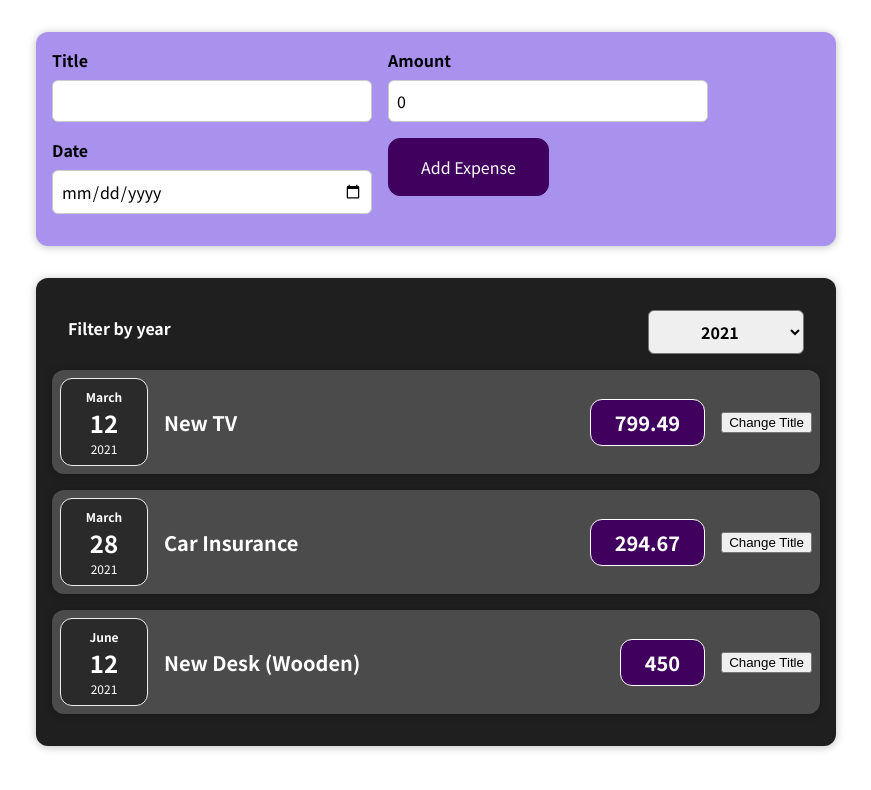
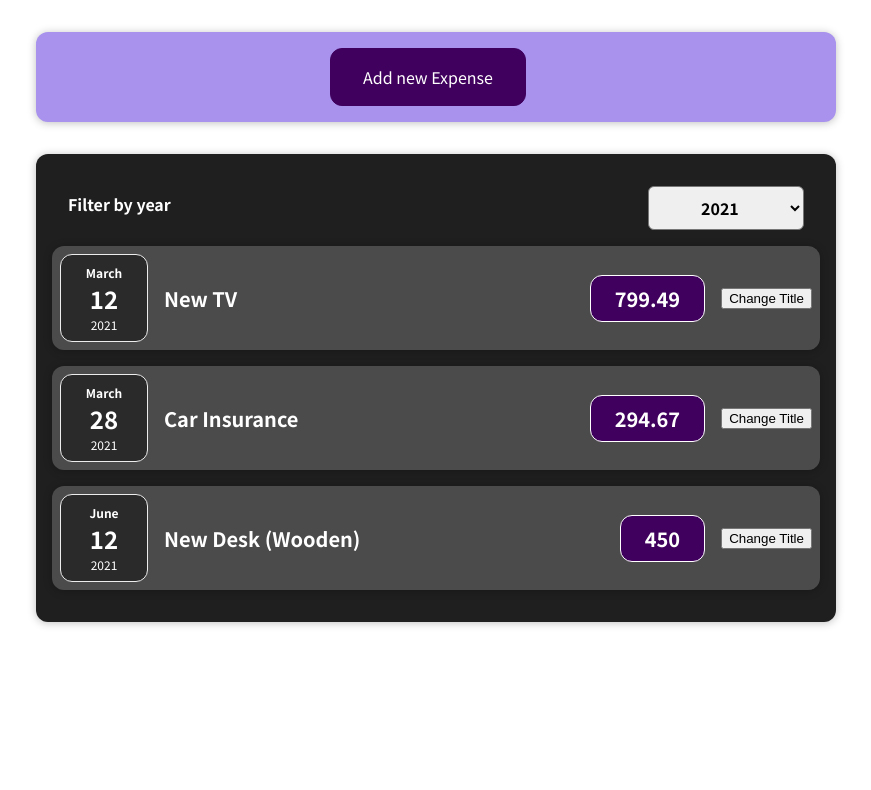
Before and after one commit to mahaSiren/react-complete-guide, a React (Create React App) app: page / in a window 1280 px wide. Shown: the top 790 px of the page, without its empty margins (204-1075 px from the left). Built offline with nearby package versions, Linux system fonts and the light colour scheme.

Commit message:
Assignment 5

```diff
--- a/src/components/NewExpense/ExpenseForm.js
+++ b/src/components/NewExpense/ExpenseForm.js
@@ -8,7 +8,8 @@ const ExpenseForm = (props) => {
   //   });
   const [enteredTite, setEnteredTitle] = useState("");
   const [enteredAmount, setEnteredAmount] = useState(0.0);
-  const [enteredDate, setEnteredDate] = useState(new Date());
+  const [enteredDate, setEnteredDate] = useState("");
+  let [editMode, setEditMode] = useState(false);
 
   const titleChangeHandler = (event) => {
     setEnteredTitle(event.target.value);
@@ -47,11 +48,27 @@ const ExpenseForm = (props) => {
     if (props.onSaveExpenseData) {
       props.onSaveExpenseData(expenseData);
     }
-
     setEnteredAmount(0.0);
     setEnteredDate(new Date());
     setEnteredTitle("");
   };
+
+  const cancelHandler = (e) => {
+    e.preventDefault();
+    setEditMode(false);
+  };
+
+  const addNewExpense_ButtonClickeHandler = () => {
+    setEditMode(true);
+  };
+
+  if (!editMode) {
+    return (
+      <button onClick={addNewExpense_ButtonClickeHandler}>
+        Add new Expense
+      </button>
+    );
+  }
 
   return (
     <form onSubmit={submitHandler}>
@@ -85,6 +102,9 @@ const ExpenseForm = (props) => {
           ></input>
         </div>
         <div className="new-expense__actions">
+          <button type="cancel" onClick={cancelHandler}>
+            Cancel
+          </button>
           <button type="submit">Add Expense</button>
         </div>
       </div>
--- a/src/components/NewExpense/ExportForm.css
+++ b/src/components/NewExpense/ExportForm.css
@@ -23,4 +23,5 @@
 
 .new-expense__actions {
   text-align: right;
+  width: 100%;
 }
```
Also changed, not shown: src/App.js (+8 -2 lines).
